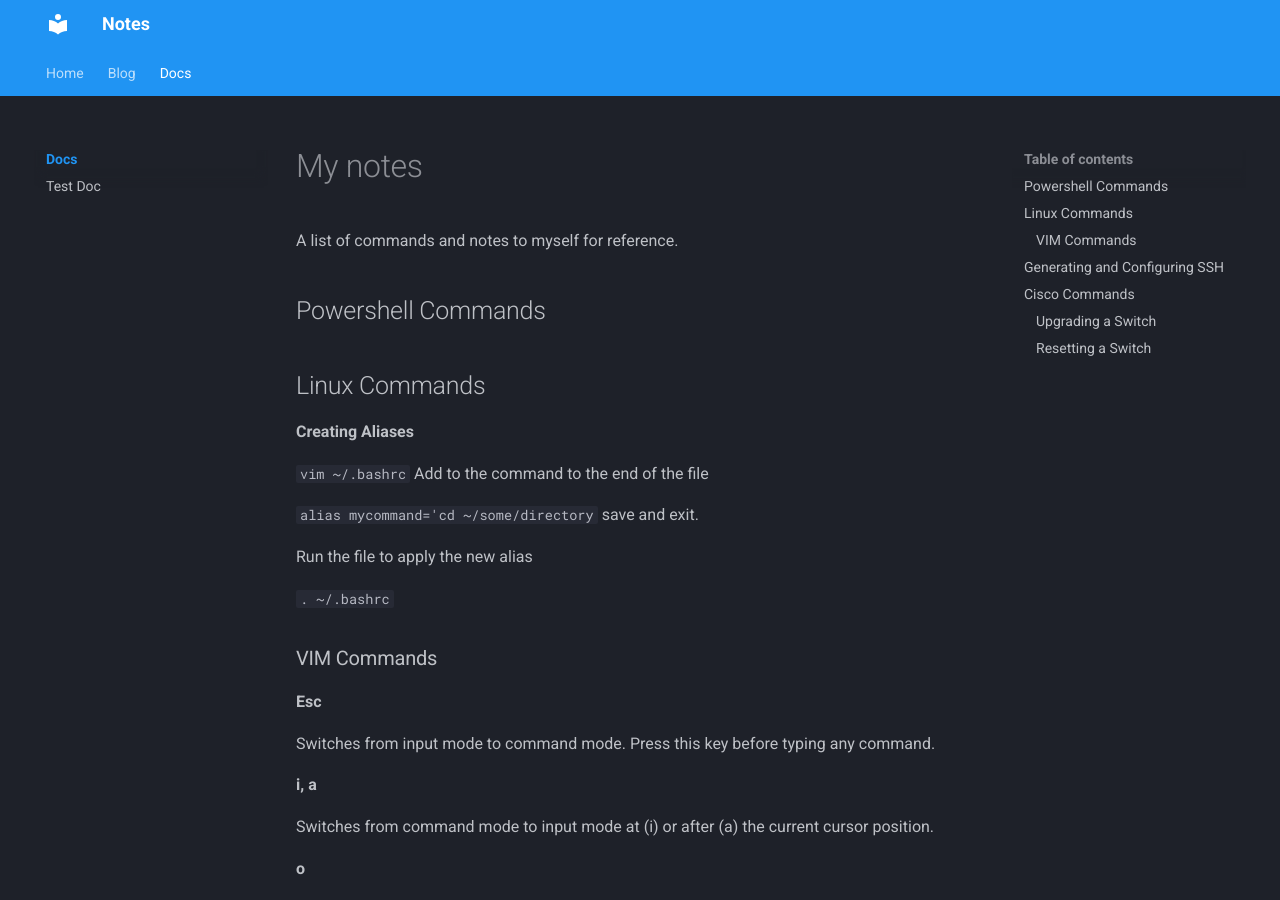
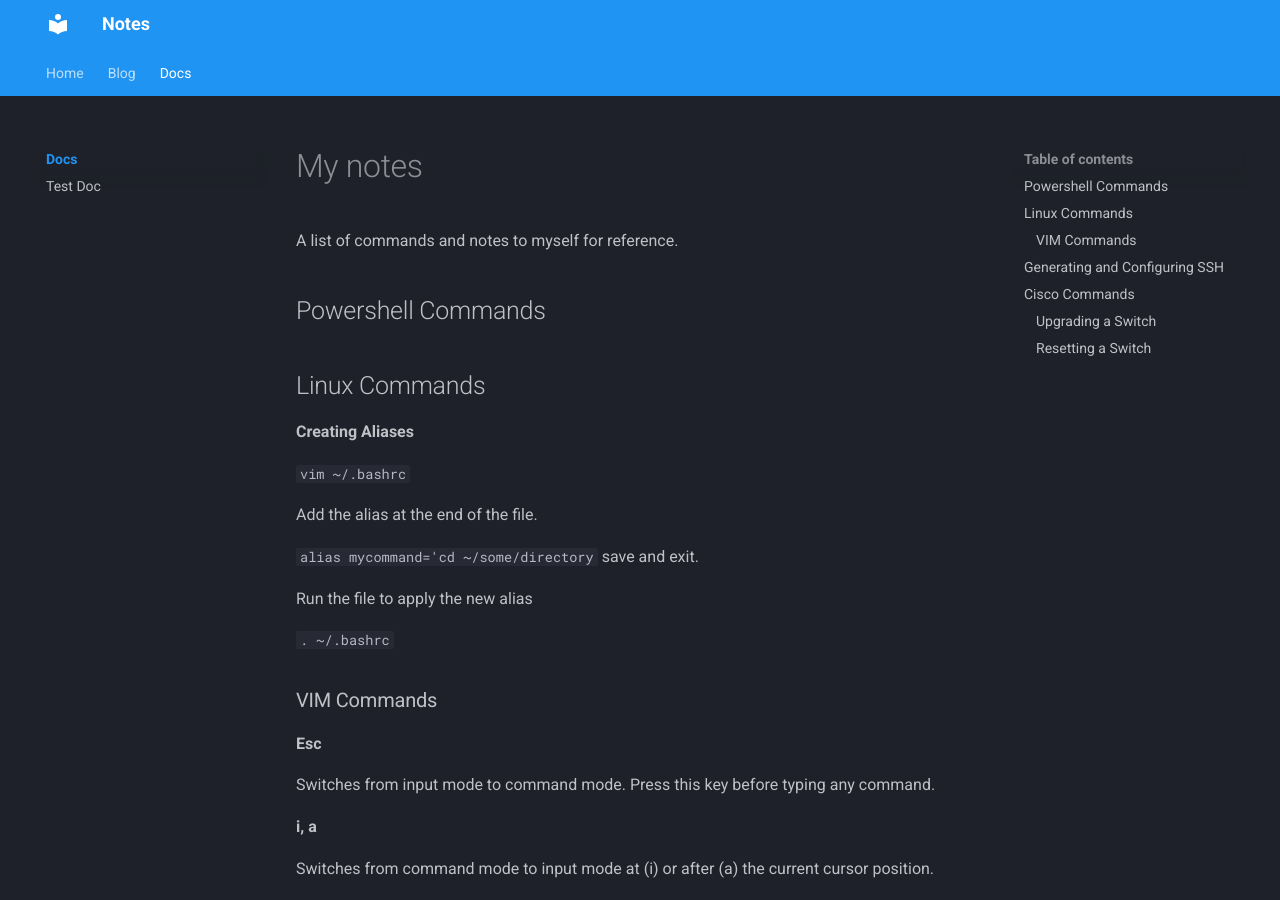
Before and after one commit to evanhumphry/me, an MkDocs documentation site: the page built from docs/docs/index.md, in a window 1280 px wide and 900 px high. Built offline with MkDocs 1.6.1 and Material for MkDocs 9.7.7, drawn with Linux system fonts in a browser that asks for light colours.

Commit message:
Update index.md

```diff
--- a/docs/docs/index.md
+++ b/docs/docs/index.md
@@ -10,7 +10,8 @@ A list of commands and notes to myself for reference.
 `
 vim ~/.bashrc
 `
-Add to the command to the end of the file
+
+Add the alias at the end of the file.
 
 `
 alias mycommand='cd ~/some/directory
```
